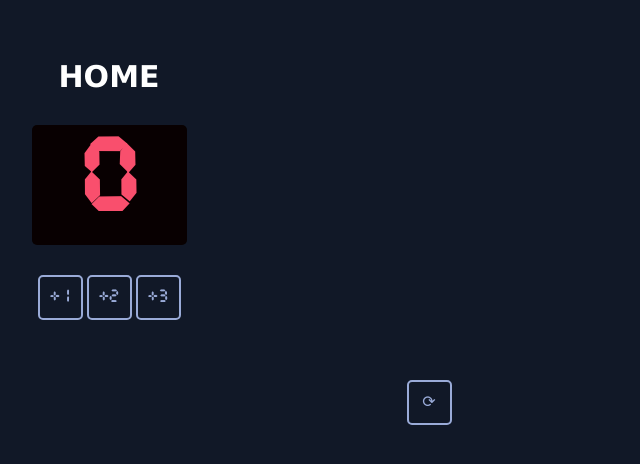
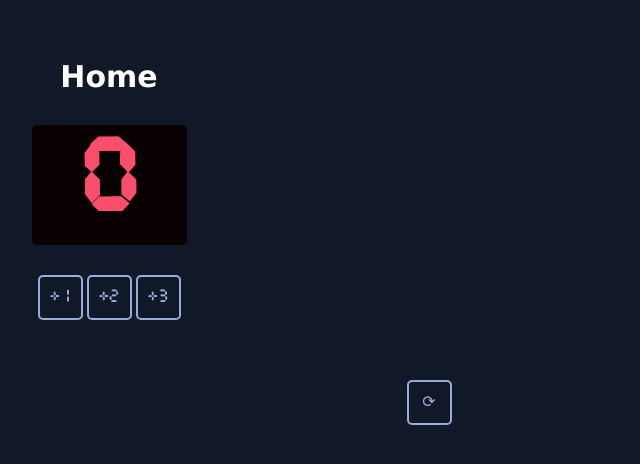
Before and after one commit to designasabaker/mod-03-basketballscoreboard, a plain HTML site: page index.html in a window 1280 px wide. Shown: the full height of the page, 211-851 px from the left. Drawn offline with nearby package versions, Linux system fonts and the light colour scheme.

Commit message:
Update index.html

```diff
--- a/index.html
+++ b/index.html
@@ -5,7 +5,7 @@
     <body>
         <div class="container">
             <div class="eachScoreBoard">
-                <h3 class="eachTitle">HOME</h3>
+                <h3 class="eachTitle">Home</h3>
                 <h3 class="numBoard" id="homeScore">0</h3>
                 <div>
                     <button class="btn" id="home+1" onclick="homeAddScore(1)">+1</button>
```
